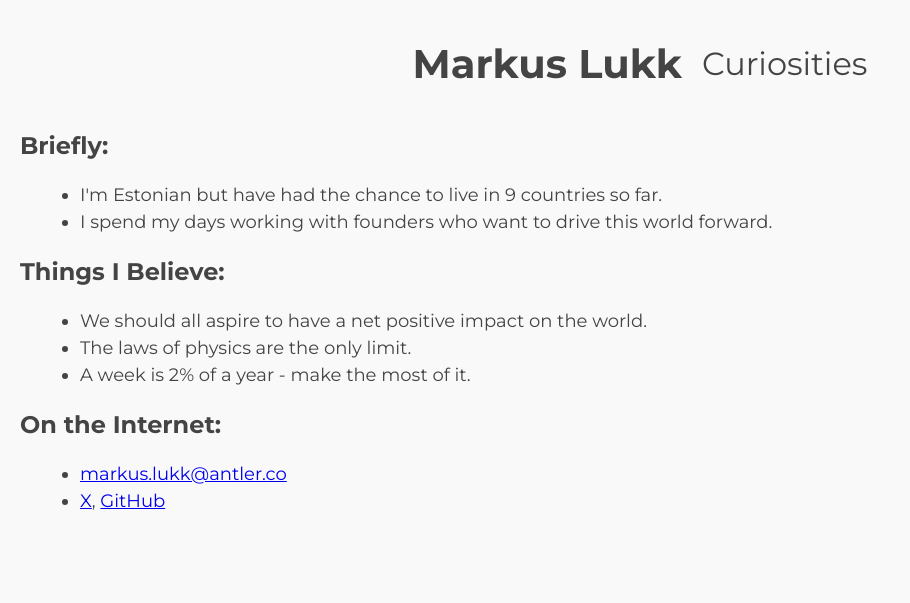
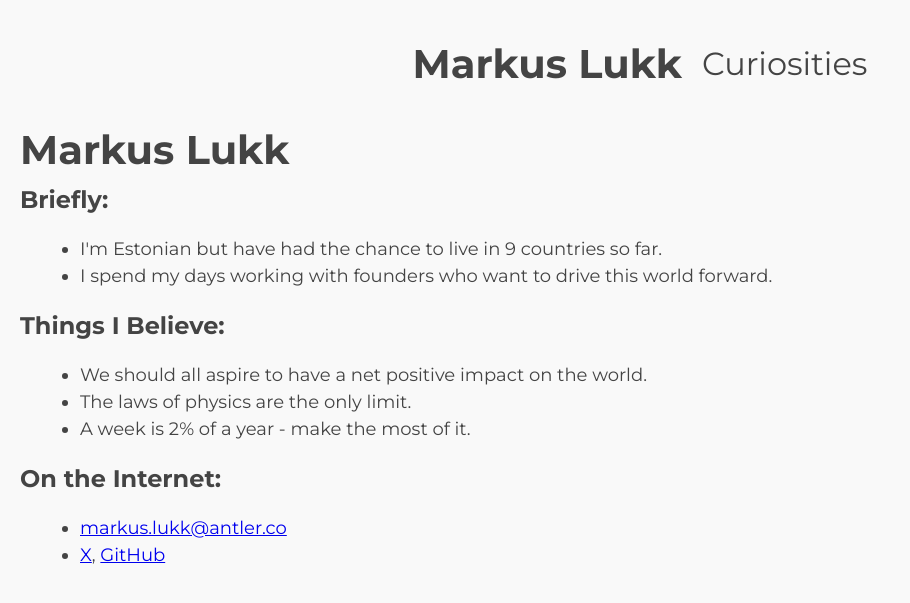
Before and after one commit to markuslukk/markuslukk.github.io, a Jekyll site: the page built from index.html, in a window 1280 px wide. Shown: the top 603 px of the page, without its empty margins (0-910 px from the left). Built offline with Jekyll 4.4.1, drawn with Linux system fonts in a browser that asks for light colours.

Commit message:
Update index.html

```diff
--- a/index.html
+++ b/index.html
@@ -1,6 +1,8 @@
 ---
 layout: default
 ---
+<h1>Markus Lukk</h1>
+
 <h2>Briefly:</h2>
 <ul>
     <li>I'm Estonian but have had the chance to live in 9 countries so far.</li>
```
